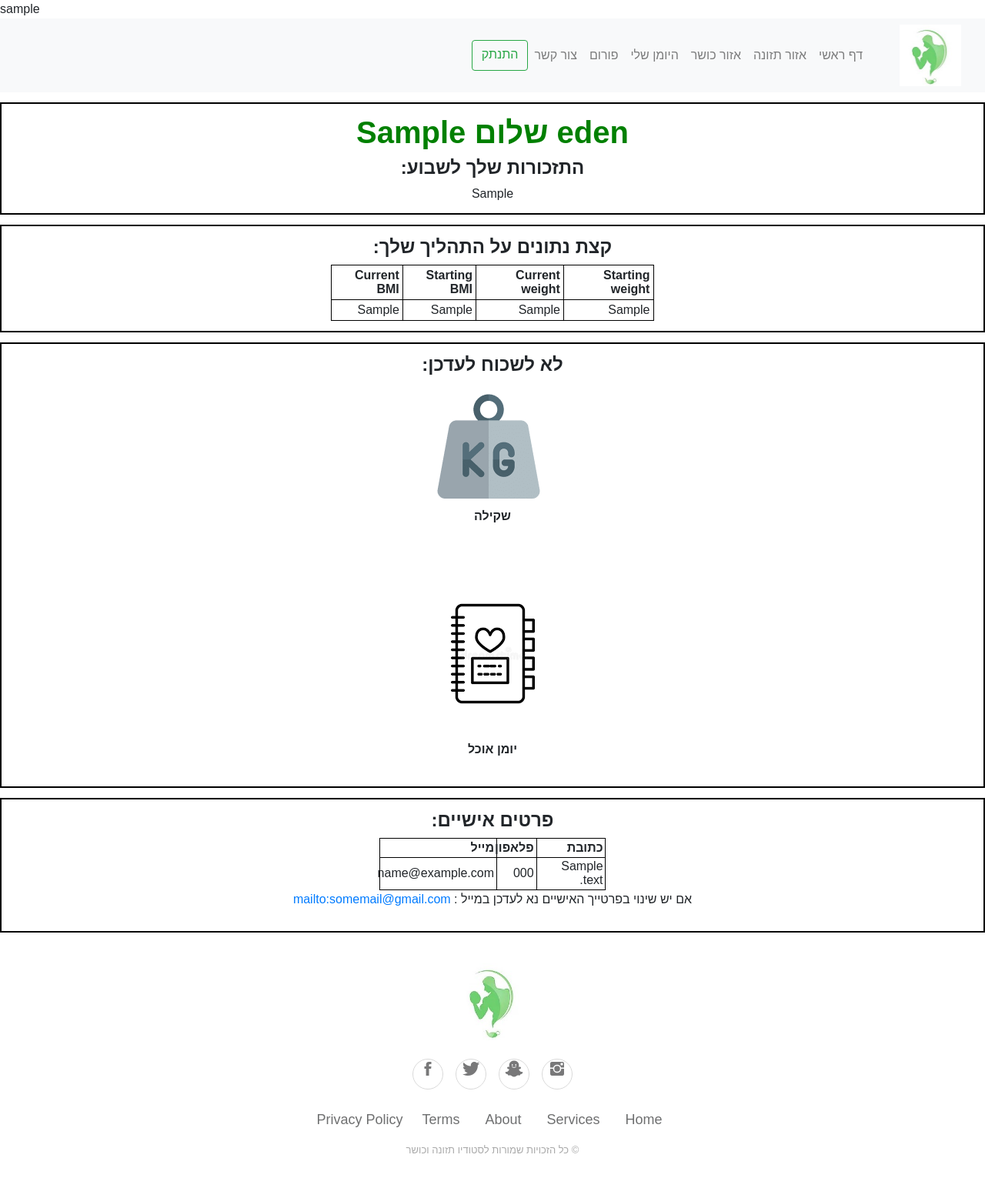
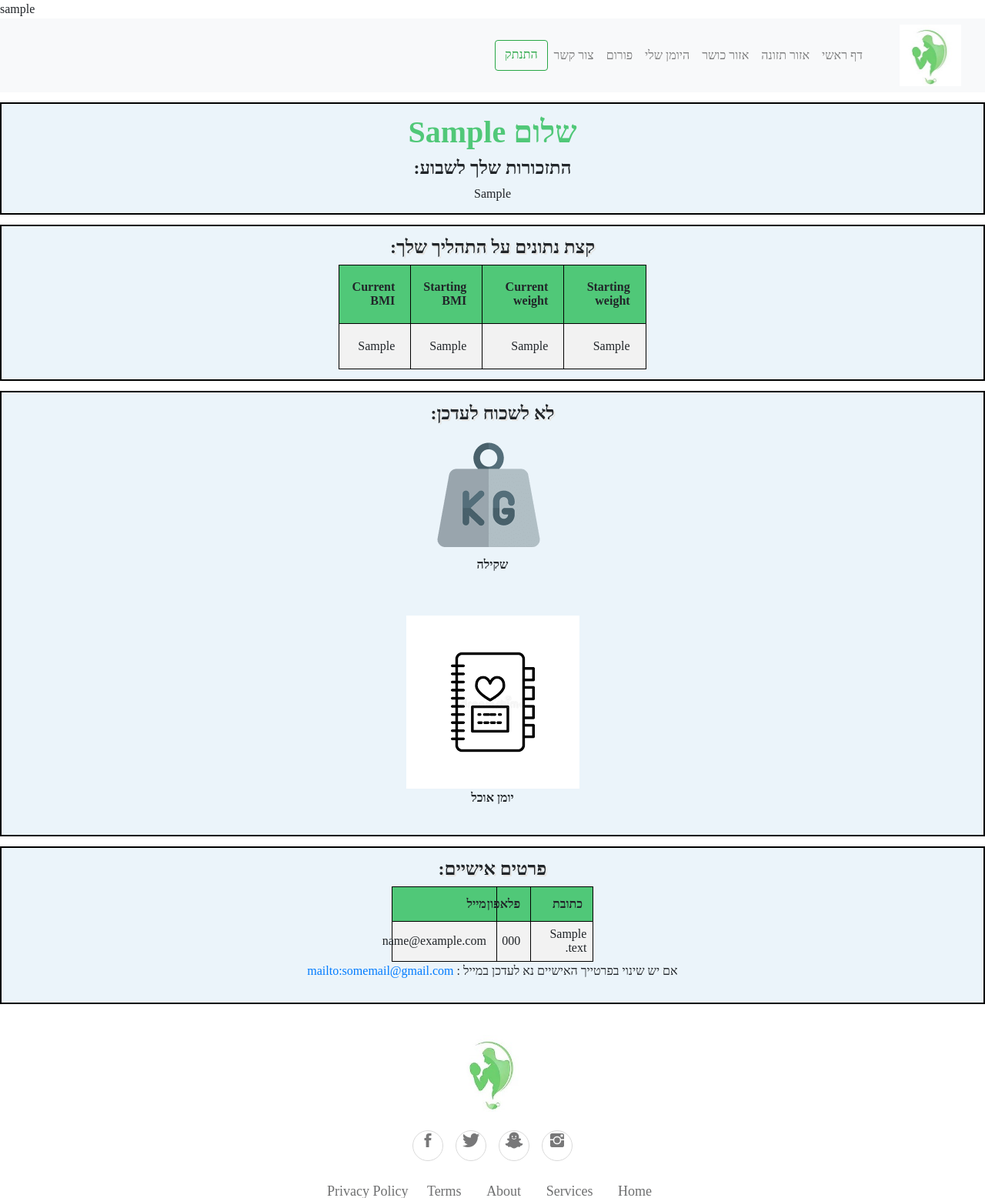
Before and after one commit to edenaa25/sadna, a PHP site: page /registered_user/welcome.php in a window 1280 px wide. Shown: the top 1557 px of the page at 77% size. Before the commit the page ends 1499 px from the top, so only its background shows below. Run offline with PHP 8.4, Linux system fonts and the light colour scheme; the visitor is signed in with stand-in values (Sample User, id 1); tables that the repository leaves empty or names only in its code hold one stand-in row (values such as "Sample post"); some libraries are stand-ins or nearby versions.

Commit message:
fix weight form

```diff
--- a/Unregistered_user/CSS/mainCSS.css
+++ b/Unregistered_user/CSS/mainCSS.css
@@ -9,6 +9,8 @@ body {
     background-repeat: no-repeat;
     background-position: center;
     background-size: cover;
+    font-family: "Times New Roman", Times, serif;
+
 }
 
 /* *{
--- a/registered_user/CSS/FitnessArea.css
+++ b/registered_user/CSS/FitnessArea.css
@@ -4,9 +4,10 @@
     margin-top: 1%;
 	padding:1% 0 ;
     text-align: center;
+    background-color: #EBF4FA;
 }
 
 .p1sec1{
     font-weight: bolder;
-    color: green;
+    color: #50C878;
 }
--- a/registered_user/CSS/welcome.CSS
+++ b/registered_user/CSS/welcome.CSS
@@ -4,25 +4,31 @@
     margin-top: 1%;
 	padding:1% 0 ;
     text-align: center;
+    background-color: #EBF4FA;
+
 }
 
 .p1sec1{
     font-weight: bolder;
-    color: green;
+    color: #50C878;
 }
 
 table.center {
     margin-left: auto;
     margin-right: auto;
+
   }
   table, th, td {
     border: 1px solid black;
-    padding: 1%;
+    padding: 5%;
     margin: auto;
     border-collapse: separate;
     border-spacing: 50px 0;
 
   }
+
+  tr:nth-child(even){background-color: #f2f2f2}
+  tr{background-color: #50C878}
 
   #weight{
     width:250px;
--- a/registered_user/seassion.php
+++ b/registered_user/seassion.php
@@ -125,5 +125,8 @@ else{
     //  foreach($_SESSION['user_videos'] as $val){
     //         echo $val."<br/>";
     //     }
+
+    //php for weight forms:
+
 }
  ?>
--- a/registered_user/welcome.php
+++ b/registered_user/welcome.php
@@ -30,12 +30,12 @@
 
     <main>
         <section class="sec1">
-            <h1 class="p1sec1"> eden שלום <?php echo $_SESSION['first_name']  ?> </h1>
+            <h1 class="p1sec1"> שלום <?php echo $_SESSION['first_name']  ?> </h1>
             <h4> <span style="font-weight: bold;"> התזכורות שלך לשבוע: </span> <br> </h4>
             <?php echo $_SESSION['txt'] ?>
         </section>
         <section class="sec1">
-            <h4 style="font-weight: bold;"> קצת נתונים על התהליך שלך: <br> </h4>
+            <h4 style="font-weight: bold; text-shadow: 2px 2px #E5E4E2;"> קצת נתונים על התהליך שלך: <br> </h4>
                 <table class="center">
                 <tr>
                     <th>Starting weight</th>
@@ -52,11 +52,11 @@
                 </table>
         </section>
         <section class="sec1">
-            <h4 style="font-weight: bold;">לא לשכוח לעדכן:</h4>
+            <h4 style="font-weight: bold; text-shadow: 2px 2px #E5E4E2;">לא לשכוח לעדכן:</h4>
                 <div class="bigdiv">
                    <div> <button class="btn"> <img id="weight"  src="images/weight.png" alt="weight" > <br>
                     <p style="font-weight: bold;">שקילה</p></div> </button>
-                    <form id="weightForm" action="#">
+                    <form id="weightForm" action="weightForm.php">
                         <label for="date">:date</label><br>
                         <input type="date" id="date" name="date" ><br><br>
                         <label for="weight">:weight</label><br>
@@ -68,7 +68,7 @@
                 </div>
         </section>
         <section class="sec1">
-            <h4 style="font-weight: bold;">פרטים אישיים:</h4>
+            <h4 style="font-weight: bold; text-shadow: 2px 2px #E5E4E2;">פרטים אישיים:</h4>
             <table class="center">
                 <tr>
                     <th>כתובת</th>
@@ -76,7 +76,7 @@
                     <th>מייל</th>
                 </tr>
                 <tr>
-                    <td> <?php  echo $_SESSION['address'] ?></td>
+                    <td style="padding: 3%;"> <?php  echo $_SESSION['address'] ?></td>
                     <td> <?php  echo $_SESSION['phone']; ?></td>
                     <td> <?php echo $_SESSION['mail'] ?></td>
                 </tr>
```
Also changed, not shown: registered_user/FitnessArea.php (+68 -10 lines), registered_user/weightForm.php (added, +20 -0 lines).
